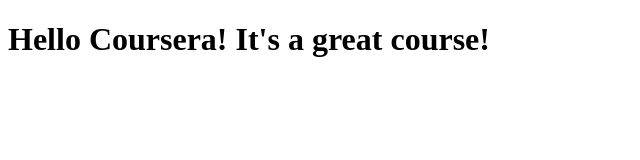
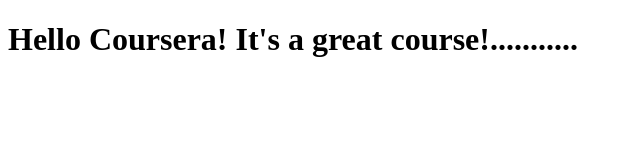
Before and after one commit to revathycn/Module2-solution, a plain HTML site: page site/index.html in a window 1280 px wide. Shown: the full height of the page, 0-640 px from the left. Drawn offline with Linux system fonts and the light colour scheme.

Commit message:
assignment

```diff
--- a/site/index.html
+++ b/site/index.html
@@ -4,6 +4,6 @@
 	<title>hi</title>
 </head>
 <body>
-<h1>Hello Coursera! It's a great course!</h1>
+<h1>Hello Coursera! It's a great course!...........</h1>
 </body>
 </html>
```
